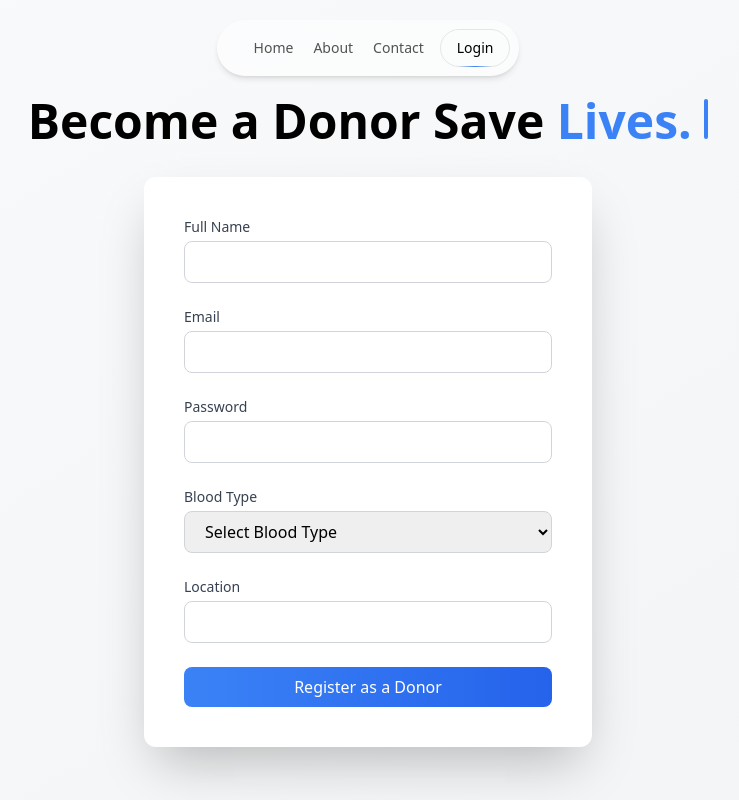
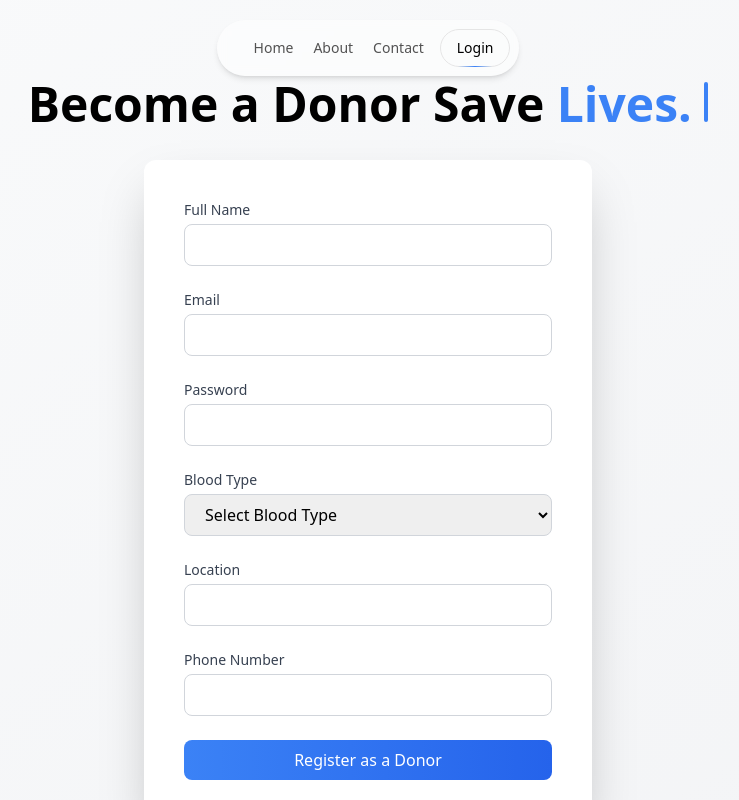
Before and after one commit to AshishNith/UrgentBloodFrontEnd, a Next.js app: page /donor in a window 1280 px wide. Shown: the top 800 px of the page, without its empty margins (272-1011 px from the left). Built offline with nearby package versions, Linux system fonts and the light colour scheme.

Commit message:
Geolocation updated

```diff
--- a/src/app/donor/page.tsx
+++ b/src/app/donor/page.tsx
@@ -15,6 +15,7 @@ export default function DonorRegistrationPage() {
     role: "donor",
     bloodType: "",
     location: "",
+    phoneNumber: "", // Add phone number to the form data
   });
 
   const [loading, setLoading] = useState(false);
@@ -29,8 +30,8 @@ export default function DonorRegistrationPage() {
     setLoading(true);
 
     // Frontend validation
-    if (!formData.bloodType || !formData.location) {
-      toast.error("Blood type and location are required for donors");
+    if (!formData.bloodType || !formData.location || !formData.phoneNumber) {
+      toast.error("Blood type, location, and phone number are required for donors");
       setLoading(false);
       return;
     }
@@ -186,6 +187,25 @@ export default function DonorRegistrationPage() {
               />
             </div>
 
+            {/* Phone Number */}
+            <div>
+              <label
+                htmlFor="phoneNumber"
+                className="block text-sm font-medium text-gray-700 dark:text-gray-300 mb-1"
+              >
+                Phone Number
+              </label>
+              <input
+                type="tel"
+                id="phoneNumber"
+                name="phoneNumber"
+                value={formData.phoneNumber}
+                onChange={handleChange}
+                required
+                className="w-full px-4 py-2 border border-gray-300 dark:border-gray-600 rounded-lg focus:outline-none focus:ring-2 focus:ring-blue-500 focus:border-transparent dark:bg-gray-700 dark:text-white"
+              />
+            </div>
+
             {/* Submit Button */}
             <button
               type="submit"
--- a/src/components/CurrentLocation.tsx
+++ b/src/components/CurrentLocation.tsx
@@ -44,14 +44,14 @@ export default function CurrentLocation() {
       <h1 className="text-3xl font-bold text-center mb-8 pt-10 flex items-center justify-center gap-2">
         <FaLocationArrow className="text-blue-500" /> Donors Nearby You
       </h1>
-      <div className="bg-white shadow-lg rounded-lg p-6 max-w-md mx-auto text-center">
+      <div className="bg-white shadow-lg rounded-lg p-6 max-w-md mx-auto text-center mb-4">
         <div className="flex items-center justify-center gap-2">
           {isLoading ? (
             <FaSpinner className="animate-spin text-blue-500" />
           ) : (
             <FaMapMarkerAlt className="text-red-500" />
           )}
-          <p className="text-lg font-medium">
+          <p className="text-lg font-medium ">
             {isLoading ? "Fetching your location..." : `Your location: ${location}`}
           </p>
         </div>
--- a/src/components/Donors.tsx
+++ b/src/components/Donors.tsx
@@ -139,14 +139,14 @@ export const Donors = () => {
             initial={{ opacity: 0 }}
             animate={{ opacity: 1 }}
             exit={{ opacity: 0 }}
-            className="fixed inset-0 bg-black bg-opacity-50 flex items-center justify-center p-4 z-50"
+            className="fixed inset-0 bg-black bg-opacity-50 flex items-center justify-center p-4 z-[1000]" // Increased z-index
             onClick={handleModalClose}
           >
             <motion.div
               initial={{ scale: 0.9 }}
               animate={{ scale: 1 }}
               exit={{ scale: 0.9 }}
-              className="bg-white rounded-lg p-6 w-full max-w-md z-50"
+              className="bg-white rounded-lg p-6 w-full max-w-md z-[1001]" // Increased z-index
               onClick={(e) => e.stopPropagation()}
             >
               <h2 className="text-xl font-bold mb-4">Emergency Request</h2>
```
